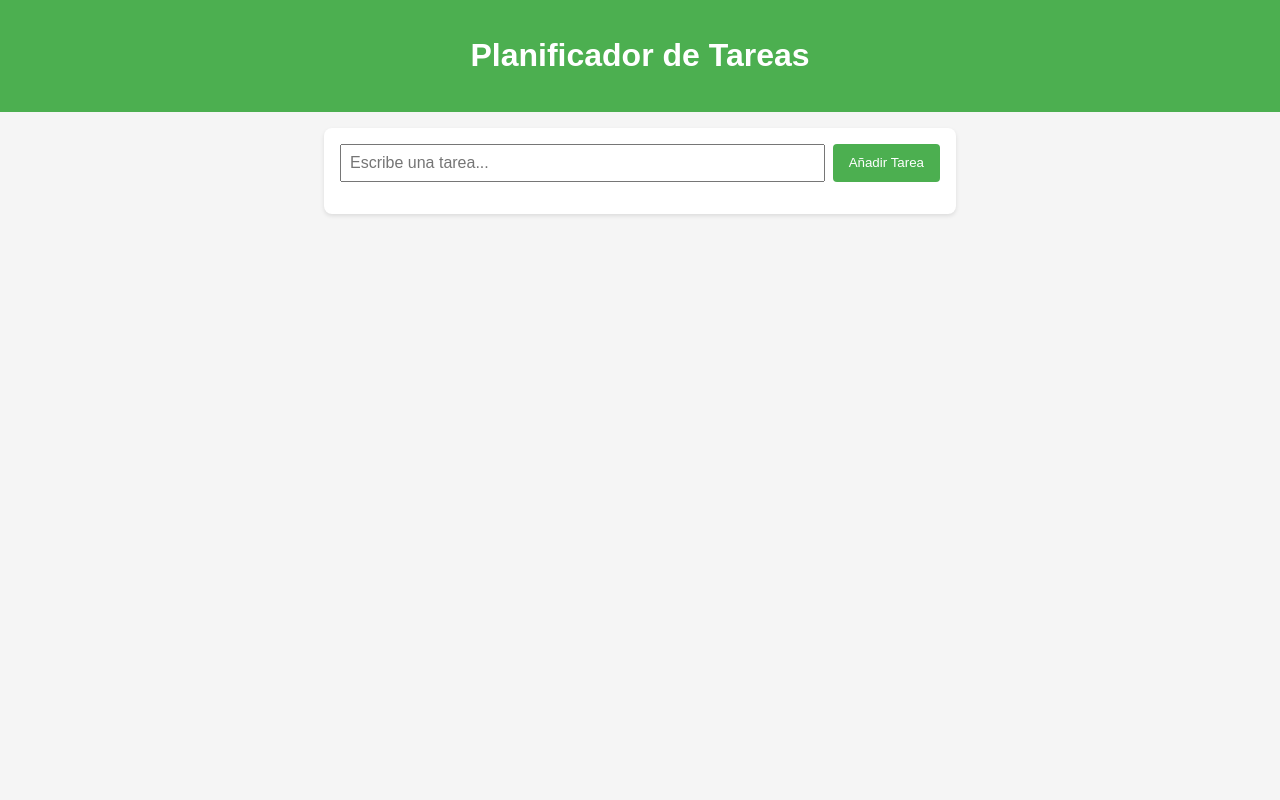
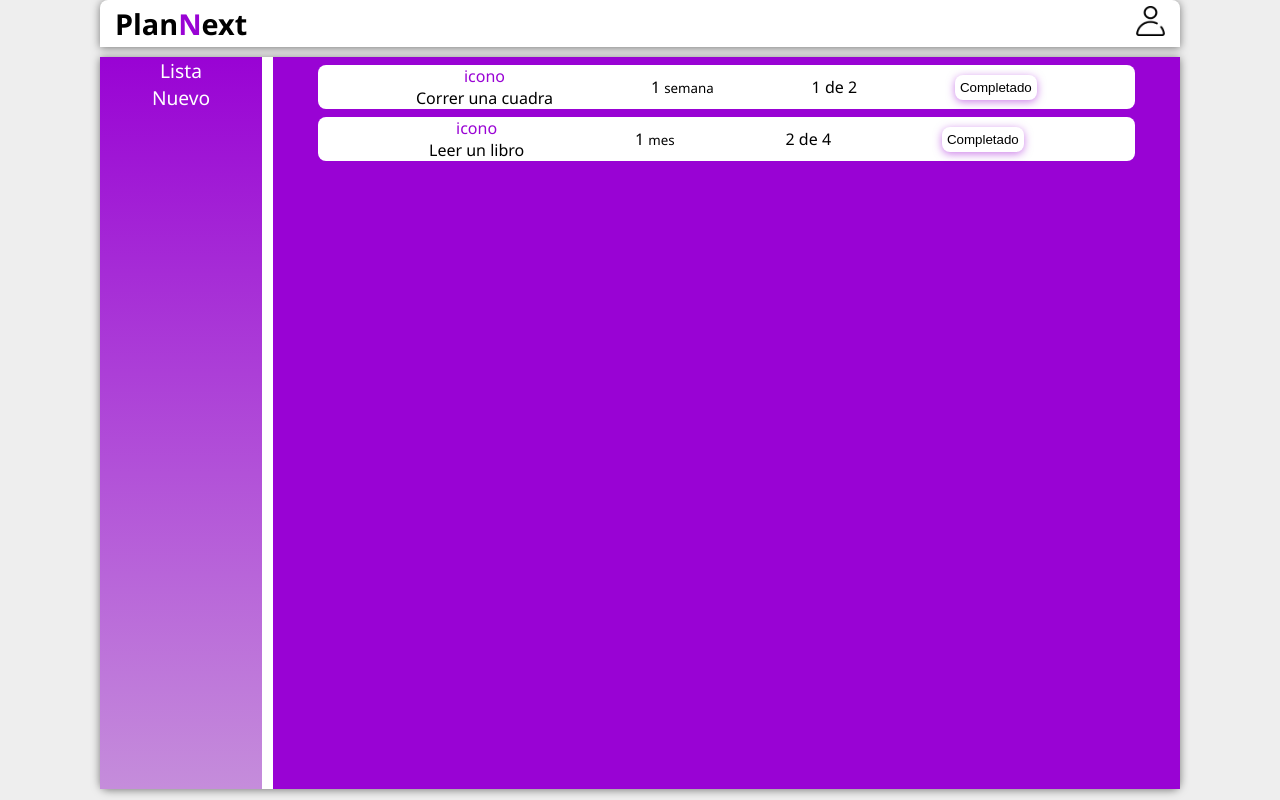
Before and after one commit to JhovanHRmz021/plannext, a website: page index.html in a window 1280 px wide. Drawn offline with Linux system fonts and the light colour scheme.

Commit message:
Realizando estructura de metas html y css

```diff
--- a/index.html
+++ b/index.html
@@ -1,24 +1,62 @@
 <!DOCTYPE html>
-<html lang="en">
+<html lang="es">
   <head>
-  <meta charset="UTF-8">
-  <meta name="viewport" content="width=device-width, initial-scale=1.0">
-  <title>Planificador de Tareas</title>
-  <link rel="stylesheet" href="styles.css">
+    <meta charset="UTF-8" />
+    <meta name="viewport" content="width=device-width, initial-scale=1.0" />
+    <title>Planificador de metas</title>
+    <link rel="stylesheet" href="./styles.css" />
   </head>
   <body>
     <header>
-    <h1>Planificador de Tareas</h1>
+      <div class="titulo">
+        <h1>Plan<span>N</span>ext</h1>
+      </div>
+      <div class="nav">
+        <img src="./assets/img/perfil.png" alt="Imagen de perfil" />
+      </div>
     </header>
+
     <main>
-    <section id="task-form">
-      <input type="text" id="task-input" placeholder="Escribe una tarea..." />
-      <button id="add-task">Añadir Tarea</button>
-    </section>
-    <section id="task-list">
-      <ul></ul>
-    </section>
+      <div class="aside">
+        <a href="/lista" class="lista-plan">Lista</a>
+        <a href="/nuevo" class="nuevo-plan">Nuevo</a>
+      </div>
+      <div class="main">
+        <div class="tarjeta-meta">
+          <div class="meta-titulo">
+            <span>icono</span>
+            <p>Correr una cuadra</p>
+          </div>
+          <div class="meta-periodo">
+            <p>1 <small>semana</small></p>
+          </div>
+          <div class="meta-completado">
+            <p>1 de 2</p>
+            <div>
+              <div></div>
+            </div>
+          </div>
+          <button>Completado</button>
+        </div>
+        <div class="tarjeta-meta">
+          <div class="meta-titulo">
+            <span>icono</span>
+            <p>Leer un libro</p>
+          </div>
+          <div class="meta-periodo">
+            <p>1 <small>mes</small></p>
+          </div>
+          <div class="meta-completado">
+            <p>2 de 4</p>
+            <div>
+              <div></div>
+            </div>
+          </div>
+          <button>Completado</button>
+        </div>
+      </div>
+      </div>
+
     </main>
-  <script src="app.js"></script>
   </body>
 </html>
--- a/styles.css
+++ b/styles.css
@@ -1,62 +1,75 @@
-body {
-    font-family: Arial, sans-serif;
+* {
   margin: 0;
   padding: 0;
-    background-color: #f5f5f5;
+  box-sizing: border-box;
 }
 
+body {
+  background-color: #eee;
+  font-family: "Segoe UI", Tahoma, Geneva, Verdana, sans-serif;
+}
+button {
+  padding: 5px;
+  cursor: pointer;
+  border: none;
+  background-color: #fff;
+  box-shadow: 0 2px 9px rgba(153, 3, 212, 0.5);
+  border-radius: 8px;
+  transition: .4s .2s ease;
+}
 header {
-    background-color: #4caf50;
-    color: white;
-    padding: 1rem;
-    text-align: center;
+  max-width: 1080px;
+  margin: 0 auto;
+  padding: 4px 15px;
+  position: relative;
+  display: flex;
+  align-items: center;
+  justify-content: space-between;
+  background-color: white;
+  border-radius: 8px 8px 0 0;
+  box-shadow: 0 1px 8px rgba(0, 0, 0, 0.5);
 }
-
+header .titulo h1 {
+  font-size: 1.8em;
+}
+span {
+  color: #9903d4;
+}
+header .nav img {
+  width: 1.8em;
+}
 main {
-    margin: 1rem auto;
-    max-width: 600px;
-    background: white;
-    padding: 1rem;
-    border-radius: 8px;
-    box-shadow: 0 2px 4px rgba(0, 0, 0, 0.1);
-  }
-
-  #task-form {
-    display: flex;
-    gap: 0.5rem;
-  }
-
-  #task-input {
-    flex: 1;
-    padding: 0.5rem;
-    font-size: 1rem;
-  }
-
-  #add-task {
-    padding: 0.5rem 1rem;
-    background-color: #4caf50;
-    color: white;
-    border: none;
-    cursor: pointer;
-    border-radius: 4px;
-  }
-
-  #add-task:hover {
-    background-color: #45a049;
-  }
-
-  #task-list ul {
-    list-style: none;
-    padding: 0;
-    margin-top: 1rem;
-  }
-
-  #task-list li {
+  max-width: 1080px;
+  height: calc(100vh - 68px);
+  margin: 10px auto 0;
   display: flex;
   justify-content: space-between;
-    padding: 0.5rem;
-    margin-bottom: 0.5rem;
-    background-color: #f9f9f9;
-    border-radius: 4px;
-    box-shadow: 0 1px 3px rgba(0, 0, 0, 0.1);
+  text-align: center;
+  background-color: #fff;
+  border-radius: 0 0 8px 8px;
+  box-shadow: 0 1px 8px rgba(0, 0, 0, 0.5);
 }
+main .aside {
+  display: flex;
+  flex-direction: column;
+  width: 15%;
+  background-image: linear-gradient(to bottom, #9903d4, #c58ddb);
+}
+main .aside a {text-decoration: none; color: #fff; font-size: 1.2em; font-weight: 500;}
+main .aside a:hover {background-color: rgba(0, 0, 0, 0.2); border-radius: 0 8px 8px 0;}
+main .main {
+  width: 84%;
+  overflow: hidden;
+  background-color: #9903d4;
+  /*9903d4*/
+}
+main .main .tarjeta-meta {
+  width: 90%;
+  margin: 8px auto;
+  display: flex;
+  flex-direction: row;
+  align-items: center;
+  justify-content: space-evenly;
+  border-radius: 8px;
+  background-color: #fff;
+}
```
Also changed, not shown: assets/img/mas.png (added), assets/img/mas2.png (added), assets/img/mas3.png (added), assets/img/perfil.png (added). Lines whose indentation alone changed are shown as unchanged.
